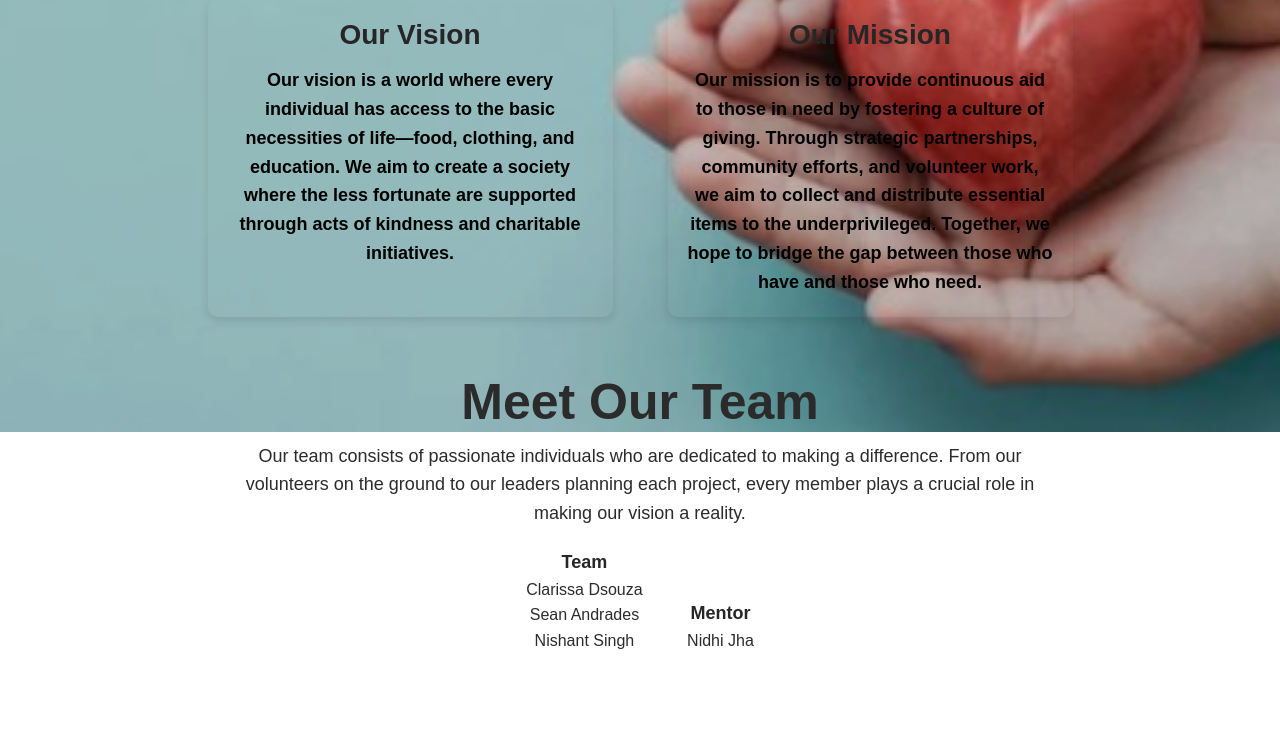
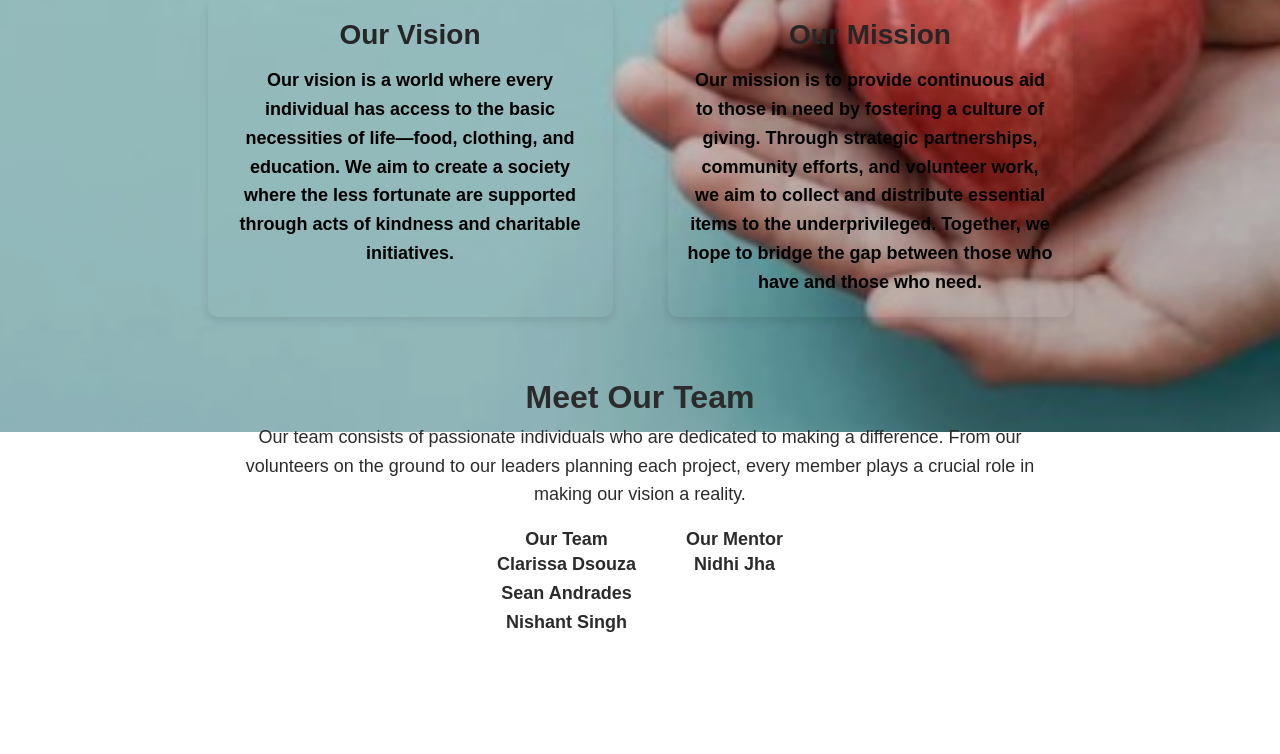
Before and after one commit to Nishantttsingh/NGOHUB, a Flask app: page /aboutus in a window 1280 px wide. Shown: the part 368-1122 px from the top of the page. After the commit the page ends 1085 px from the top, so only its background shows below. Run offline with Flask 3, Linux system fonts and the light colour scheme; some libraries are stand-ins or nearby versions.

Commit message:
Update aboutus.html

```diff
--- a/templates/aboutus.html
+++ b/templates/aboutus.html
@@ -18,7 +18,7 @@
             font-family: 'Arial', sans-serif;
         }
 
-        /* Full-page background similar to the home page */
+        /* Full-page background */
         .bg-image {
             background-image: url('../static/images/hands.jpg'); /* Adjusted path */
             background-position: center;
@@ -37,7 +37,6 @@
             transform: translateX(-50%);
             text-align: center;
             padding: 50px;
-         /* Slight transparency */
             border-radius: 10px;
             width: 80%;
             max-width: 1000px;
@@ -80,7 +79,6 @@
         }
 
         .vision, .mission {
-
             border-radius: 10px;
             padding: 20px;
             width: 45%;
@@ -88,31 +86,30 @@
             color: white;
         }
 
-        /* Team section */
-        .team-card {
-            display: inline-block;
-            margin: 20px;
+        /* Team and Mentor section */
+        .team-section {
             text-align: center;
+            margin-top: 40px;
         }
 
-        .team-card img {
-            width: 150px;
-            height: 150px;
-            border-radius: 50%;
-            object-fit: cover;
-            margin-bottom: 10px;
+        .meet-team {
+            font-weight: bold;
+            font-size: 32px;
+            padding-top: 15px;
         }
 
-        .team-card p {
-            font-size: 16px;
+        .team-info {
+            display: flex;
+            justify-content: center;
+            gap: 50px;
+            margin-top: 20px;
+            font-size: 18px;
+            font-weight: bold;
             color: #333;
-
         }
 
-        .team-card strong {
-            font-size: 18px;
-            color: #2d2d2d;
-
+        .team-card {
+            text-align: center;
         }
 
         /* Button styling */
@@ -136,15 +133,9 @@
             text-decoration: none;
         }
 
-        .meet-team{
-            font-weight: bolder;
-            font-size:50px;
-            padding-top: 15px;
-        }
-        .para-design{
-
+        .para-design {
             font-weight: bold;
-            color:black;
+            color: black;
         }
 
     </style>
@@ -152,7 +143,6 @@
 <body>
     <div class="bg-image">
         <a class="go-home" href="{{ url_for('home') }}"> <i class="fas fa-home"></i> HOME</a>
-
 
         <div class="container">
             <header>
@@ -187,13 +177,15 @@
                 <p>
                     Our team consists of passionate individuals who are dedicated to making a difference. From our volunteers on the ground to our leaders planning each project, every member plays a crucial role in making our vision a reality.
                 </p>
+                <div class="team-info">
                     <div class="team-card">
-                    <p><strong>Team</strong></p>
+                        <strong>Our Team</strong>
                         <p>Clarissa Dsouza<br>Sean Andrades<br> Nishant Singh</p>
                     </div>
                     <div class="team-card">
-                    <p><strong> Mentor</strong></p>
+                        <strong>Our Mentor</strong>
                         <p>Nidhi Jha</p>
+                    </div>
                 </div>
             </section>
         </div>
```
Lines whose indentation alone changed are shown as unchanged.
